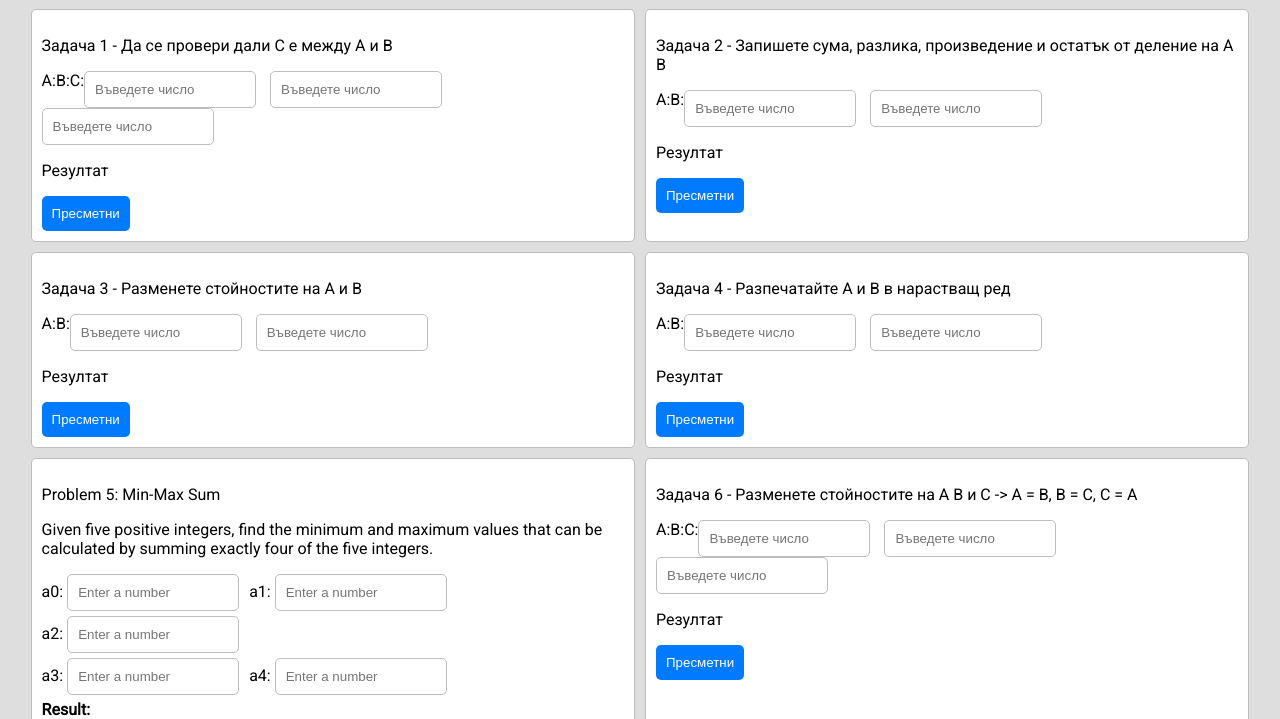
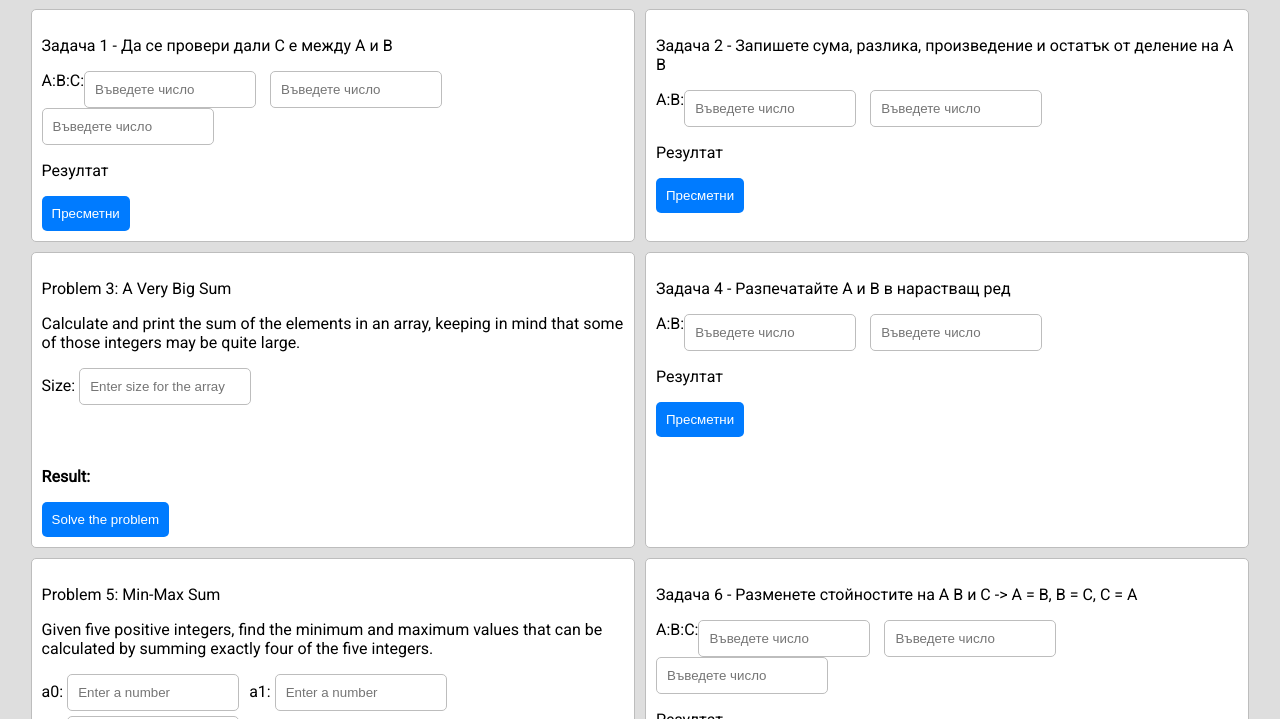
Before and after one commit to aristandar/Pragmatic_JS_march_2019, a plain HTML site: page homework 2/index.html in a window 1280 px wide. Shown: the part 81-800 px from the top of the page. Drawn offline with Linux system fonts and the light colour scheme.

Commit message:
refactor

```diff
--- a/homework 2/index.html
+++ b/homework 2/index.html
@@ -93,13 +93,15 @@
             <button type="button" id="btn-task-2" onclick="taskTwo()">Пресметни</button>
         </div>
         <div class="task-holder">
-            <p>Задача 3 - Разменете стойностите на А и В</p>
-            <label>A:</label>
-            <input class="input-task-3" type="number" placeholder="Въведете число">
-            <label>B:</label>
-            <input class="input-task-3" type="number" placeholder="Въведете число">
-            <p id="results-three">Резултат</p>
-            <button type="button" id="btn-task-3" onclick="taskThree()">Пресметни</button>
+            <p>Problem 3: A Very Big Sum</p>
+
+            <p>Calculate and print the sum of the elements in an array, keeping in mind that some of those integers may be quite large.</p>
+
+            <label>Size: <input class="input-task-3" type="number" placeholder="Enter size for the array"></label>
+
+            <p id="results-three" class="Result"><b>Result:</b></p>
+
+            <button type="button" id="btn-task-3" onclick="veryBigSum()">Solve the problem</button>
         </div>
         <div class="task-holder">
             <p>Задача 4 - Разпечатайте А и В в нарастващ ред</p>
@@ -126,6 +128,7 @@
             <label>a4: <input class="input-task-5" type="number" placeholder="Enter a number"></label>
 
             <p id="results-five" class="Result"><b>Result:</b></p>
+
             <button type="button" id="btn-task-5" onclick="minMaxSum()">Solve the problem</button>
         </div>
         <div class="task-holder">
--- a/homework 2/script.js
+++ b/homework 2/script.js
@@ -1,3 +1,29 @@
+//Problem 3: A Very Big Sum
+
+function veryBigSum() {
+
+  // read the size of the array
+  let arrNumber = Number(document.getElementsByClassName('input-task-3')[0].value);
+  let arr = [];
+
+  //read the array from prompt
+  for (var i = 0; i < arrNumber; i++) {
+    arr[i] = Number(prompt("Моля въведете число:"));
+  }
+
+  console.log(arr);
+
+  bigSum = 0;
+  for (var i = 0; i < arrNumber; i++) {
+    bigSum +=arr[i];
+  }
+
+  document.getElementById('results-three').innerHTML = 'Result: the integer sum of the elements in the array = ' + bigSum;
+
+
+}
+
+
 function minMaxSum() {
 
     // Get the user input values
@@ -32,7 +58,7 @@ let sortArray = array.sort((a, b) => a - b);
 console.log(sortArray);
 let min = sortArray[0] + sortArray[1] + sortArray[2] + sortArray[3];
 let max = sortArray[1] + sortArray[2] + sortArray[3] + sortArray[4];
-document.getElementById('results-five').innerHTML = min + ' ' + max;
+document.getElementById('results-five').innerHTML = 'Result: (min Sum , max Sum) = ' + min + ' ' + max;
 }
 
   else {
```
